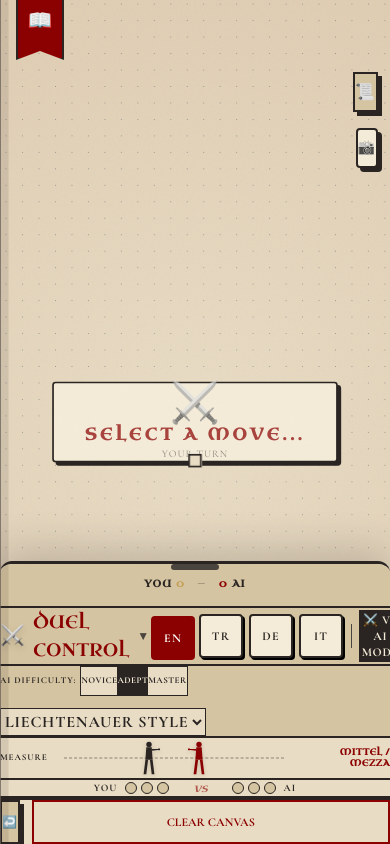
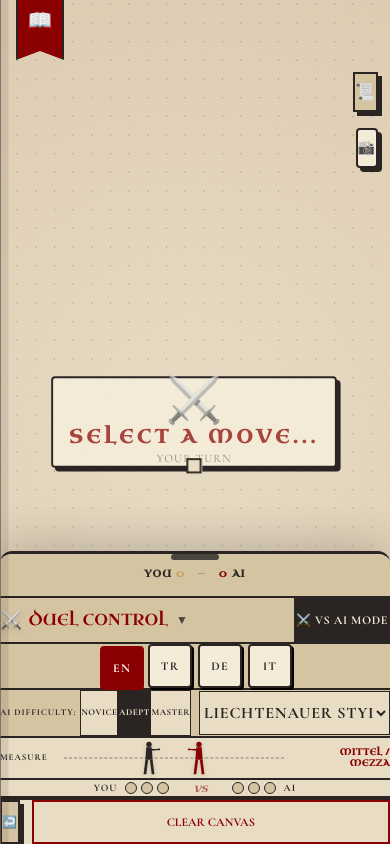
Before and after one commit to ozelgoze/hema-react, a React (Vite) app: page / in a window 390 px wide. Built offline with nearby package versions, Linux system fonts and the light colour scheme.

Commit message:
feat: implement multi-language support and core HEMA tactical wizard components

```diff
--- a/src/components/ComboWizard.jsx
+++ b/src/components/ComboWizard.jsx
@@ -1,6 +1,6 @@
 import { useState, useCallback, useMemo, useEffect } from 'react';
 import { useTranslation } from '../i18n/LanguageContext';
-import { getMovesByPhase, getMoveById, hemaMoves, deriveMeasure, measureFit, MEASURE } from '../data/hemaMoves';
+import { getMovesByPhase, getMoveById, hemaMoves, deriveMeasure, measureFit, MEASURE, evaluateFinisher } from '../data/hemaMoves';
 import LanguageSelector from './LanguageSelector';
 import MoveSelectorModal from './MoveSelectorModal';
 import MeasureGauge from './MeasureGauge';
@@ -448,20 +448,35 @@ export default function ComboWizard({ currentStep, nodes, onAddNode, onUndo, onC
 
   const handleMoveSelect = useCallback((move) => {
     if (!move) return;
-    const nodeRole = move.type === 'finisher' ? 'scoring-point' : 'user-action';
+
+    const aiTags = oppReactionData?.tags || [];
+    const userTags = move.tags || [];
+
+    // HEMA finisher prerequisites — fail = whiff, blade hangs in air, exchange continues.
+    // The opponent still gets to react normally; they do not automatically score.
+    const finisherFailure = move.type === 'finisher'
+      ? evaluateFinisher(move, { tier: currentMeasure, prevOppTags: aiTags, userPrevOwnTags })
+      : null;
+
+    const isWhiff = !!finisherFailure;
+    const nodeRole = (move.type === 'finisher' && !isWhiff)
+      ? 'scoring-point'
+      : 'user-action';
 
     onAddNode({
       moveId: move.id,
       nameKey: move.nameKey,
       nodeRole,
-      phase: move.type === 'finisher' ? 'finisher' : 'user-action',
-      tags: move.tags,
+      phase: isWhiff ? 'user-action' : (move.type === 'finisher' ? 'finisher' : 'user-action'),
+      // On whiff, strip Kill so downstream doctrine/measure scoring treats it as an overcommitted strike.
+      tags: isWhiff ? (move.tags || []).filter((t) => t !== 'Kill') : move.tags,
+      finisherFailure: finisherFailure || undefined,
     }, true);
 
-    const aiTags = oppReactionData?.tags || [];
-    const userTags = move.tags || [];
     const isIntentionalDisengage = userTags.includes('Thrust') && userTags.includes('NoBind');
-    if (isAiMode && isOpponentTurn) {
+    if (finisherFailure) {
+       setLiveFeedback({ type: 'bad', text: t(finisherFailure), master: 'Principle' });
+    } else if (isAiMode && isOpponentTurn) {
         if (userTags.includes('Weak') && aiTags.includes('Strong') && aiTags.includes('Bind') && !isIntentionalDisengage) {
            setLiveFeedback({ type: 'bad', text: t('feedback_weak_vs_strong'), master: 'Principle' });
         } else if (aiTags.includes('Bind') && userTags.includes('NoBind') && !isIntentionalDisengage) {
@@ -476,7 +491,7 @@ export default function ComboWizard({ currentStep, nodes, onAddNode, onUndo, onC
     } else {
        setLiveFeedback({ type: 'neutral', text: t('feedback_neutral').replace('{moveName}', t(move.nameKey)), master: 'Combat Flow' });
     }
-  }, [nodes.length, onAddNode, isAiMode, isOpponentTurn, oppReactionData, isMistake, t]);
+  }, [onAddNode, isAiMode, isOpponentTurn, oppReactionData, isMistake, t, currentMeasure, userPrevOwnTags]);
 
   const matchWon = userScore >= maxScore;
   const matchLost = aiScore >= maxScore;
@@ -511,27 +526,30 @@ export default function ComboWizard({ currentStep, nodes, onAddNode, onUndo, onC
 
         {/* Header */}
         <div
-          className="px-5 py-3 border-b-[2px] border-[var(--color-ink-black)] bg-[var(--color-parchment-dark)] flex justify-between items-center cursor-pointer md:cursor-default"
+          className="px-4 md:px-5 py-2 md:py-3 border-b-[2px] border-[var(--color-ink-black)] bg-[var(--color-parchment-dark)] flex justify-between items-center gap-2 cursor-pointer md:cursor-default"
           onClick={() => {
             if (window.innerWidth < 768) {
               setIsExpanded(!isExpanded);
             }
           }}
         >
-          <div className="flex items-center gap-2">
-             <h2 className="text-lg font-display text-[var(--color-ink-red)] flex items-center gap-2">
-               <span className="text-xl filter grayscale drop-shadow-md">⚔️</span>
-               {t('duel_control')}
+          <div className="flex items-center gap-2 min-w-0">
+             <h2 className="text-base md:text-lg font-display text-[var(--color-ink-red)] flex items-center gap-1.5 md:gap-2 truncate">
+               <span className="text-lg md:text-xl filter grayscale drop-shadow-md shrink-0">⚔️</span>
+               <span className="truncate">{t('duel_control')}</span>
              </h2>
-             <span className="md:hidden text-[var(--color-ink-faded)] text-xs ml-1 flex">
+             <span className="md:hidden text-[var(--color-ink-faded)] text-xs flex shrink-0">
                 {isExpanded ? '▼' : '▲'}
              </span>
           </div>
-          <div className="flex items-center gap-2">
-            <LanguageSelector />
-            <div className="w-px h-6 bg-[var(--color-ink-faded)] mx-1"></div>
+          <div className="flex items-center gap-2 shrink-0">
+            {/* LanguageSelector — desktop only in header; mobile gets its own row below */}
+            <div className="hidden md:flex items-center gap-2">
+              <LanguageSelector />
+              <div className="w-px h-6 bg-[var(--color-ink-faded)] mx-1"></div>
+            </div>
             <button
-              onClick={() => setIsAiMode(!isAiMode)}
+              onClick={(e) => { e.stopPropagation(); setIsAiMode(!isAiMode); }}
               aria-pressed={isAiMode}
               className={`px-3 min-h-[44px] md:min-h-0 md:py-1 text-xs rounded-none border-[2px] font-bold uppercase tracking-wider transition-all duration-300 ${
                 isAiMode
@@ -544,21 +562,27 @@ export default function ComboWizard({ currentStep, nodes, onAddNode, onUndo, onC
           </div>
         </div>
 
+        {/* Mobile LanguageSelector row — hidden on desktop */}
+        <div className="md:hidden px-4 py-2 bg-[var(--color-parchment-dark)] border-b-[2px] border-[var(--color-ink-black)] flex justify-center" onClick={(e) => e.stopPropagation()}>
+          <LanguageSelector />
+        </div>
+
         {/* AI Settings Row (only when AI mode active) */}
         {isAiMode && (
-          <div className="px-5 py-2 flex items-center gap-3 bg-[var(--color-parchment-dark)] border-b-[2px] border-[var(--color-ink-black)] flex-wrap">
+          <div className="px-4 md:px-5 py-2 flex items-center gap-2 md:gap-3 bg-[var(--color-parchment-dark)] border-b-[2px] border-[var(--color-ink-black)] flex-wrap">
             {/* Difficulty */}
-            <div className="flex items-center gap-1">
-              <span className="text-[9px] uppercase font-bold text-[var(--color-ink-black)] tracking-widest">{t('ai_difficulty')}:</span>
-              <div className="flex bg-[var(--color-parchment)] border border-[var(--color-ink-black)]">
+            <div className="flex items-center gap-1 flex-1 md:flex-none min-w-0">
+              <span className="text-[9px] uppercase font-bold text-[var(--color-ink-black)] tracking-widest shrink-0">{t('ai_difficulty')}:</span>
+              <div className="flex bg-[var(--color-parchment)] border border-[var(--color-ink-black)] flex-1 md:flex-none">
                 {['novice', 'adept', 'master'].map((diff) => (
                   <button
                     key={diff}
                     onClick={() => setAiDifficulty(diff)}
-                    className={`px-2 py-1 text-[9px] font-bold uppercase tracking-wider transition-all min-h-[28px] ${
+                    aria-pressed={aiDifficulty === diff}
+                    className={`flex-1 md:flex-none px-2 py-1 text-[9px] font-bold uppercase tracking-wider transition-all min-h-[44px] md:min-h-[28px] ${
                       aiDifficulty === diff
                         ? 'bg-[var(--color-ink-black)] text-[var(--color-parchment-light)]'
-                        : 'text-[var(--color-ink-black)] hover:bg-[var(--color-parchment-dark)]'
+                        : 'text-[var(--color-ink-black)] hover:bg-[var(--color-parchment-dark)] active:bg-[var(--color-parchment-dark)]'
                     }`}
                   >
                     {t(`ai_${diff}`)}
@@ -567,11 +591,12 @@ export default function ComboWizard({ currentStep, nodes, onAddNode, onUndo, onC
               </div>
             </div>
             {/* Personality */}
-            <div className="flex items-center gap-1">
+            <div className="flex items-center gap-1 flex-1 md:flex-none min-w-0">
               <select
                 value={aiPersonality}
                 onChange={(e) => setAiPersonality(e.target.value)}
-                className="bg-[var(--color-parchment)] border border-[var(--color-ink-black)] text-[9px] font-bold uppercase tracking-wider px-2 py-1 text-[var(--color-ink-black)] focus:outline-none focus:border-[var(--color-ink-red)] min-h-[28px] cursor-pointer"
+                aria-label={t('ai_personality') || 'AI Personality'}
+                className="w-full md:w-auto bg-[var(--color-parchment)] border border-[var(--color-ink-black)] text-[9px] font-bold uppercase tracking-wider px-2 py-1 text-[var(--color-ink-black)] focus:outline-none focus:border-[var(--color-ink-red)] min-h-[44px] md:min-h-[28px] cursor-pointer"
               >
                 {Object.keys(AI_PROFILES).map((key) => (
                   <option key={key} value={key}>{t(AI_PROFILES[key].nameKey)}</option>
--- a/src/components/MoveSelectorModal.jsx
+++ b/src/components/MoveSelectorModal.jsx
@@ -47,7 +47,7 @@ export default function MoveSelectorModal({ isOpen, onClose, onSelectMove, recom
 
   return (
     <div className="fixed inset-0 z-[99999] bg-[var(--color-ink-black)]/90 backdrop-blur-sm flex justify-center items-end md:items-center overflow-hidden animate-fade-in touch-none">
-      <div className="w-full h-[90vh] md:h-[80vh] md:w-[600px] bg-[var(--color-parchment)] md:border-[4px] border-t-[4px] border-[var(--color-ink-black)] shadow-[0_0_50px_rgba(42,37,34,0.5)] md:shadow-[10px_10px_0_0_var(--color-ink-black)] flex flex-col animate-slide-up md:animate-scale-in relative">
+      <div className="w-full h-[90vh] h-[90dvh] md:h-[80vh] md:w-[600px] bg-[var(--color-parchment)] md:border-[4px] border-t-[4px] border-[var(--color-ink-black)] shadow-[0_0_50px_rgba(42,37,34,0.5)] md:shadow-[10px_10px_0_0_var(--color-ink-black)] flex flex-col animate-slide-up md:animate-scale-in relative">
 
         {/* Header */}
         <div className="flex justify-between items-center p-4 border-b-[2px] border-[var(--color-ink-black)] bg-[var(--color-parchment-dark)]">
@@ -55,7 +55,7 @@ export default function MoveSelectorModal({ isOpen, onClose, onSelectMove, recom
             <h2 className="text-xl font-display font-bold text-[var(--color-ink-red)] uppercase tracking-widest leading-none block">{t('you')}</h2>
             <span className="text-xs font-bold text-[var(--color-ink-faded)] uppercase tracking-[0.2em]">{t('wizard_select')}</span>
           </div>
-          <button onClick={onClose} className="w-10 h-10 flex items-center justify-center border-2 border-[var(--color-ink-black)] bg-[var(--color-parchment-light)] hover:bg-[var(--color-ink-red)] hover:text-white transition-colors shadow-[2px_2px_0_0_var(--color-ink-black)] active:translate-y-[2px] active:translate-x-[2px] active:shadow-none font-bold text-xl">
+          <button onClick={onClose} aria-label={t('close') || 'Close'} className="w-11 h-11 flex items-center justify-center border-2 border-[var(--color-ink-black)] bg-[var(--color-parchment-light)] hover:bg-[var(--color-ink-red)] hover:text-white transition-colors shadow-[2px_2px_0_0_var(--color-ink-black)] active:translate-y-[2px] active:translate-x-[2px] active:shadow-none font-bold text-xl">
             ✕
           </button>
         </div>
@@ -82,7 +82,7 @@ export default function MoveSelectorModal({ isOpen, onClose, onSelectMove, recom
             <span className="absolute left-3 top-1/2 -translate-y-1/2 text-[var(--color-ink-black)] opacity-50 text-lg">🔍</span>
             <input
               type="text"
-              autoFocus
+              autoFocus={typeof window !== 'undefined' && window.innerWidth >= 768}
               placeholder={t('wizard_select') + "..."}
               value={searchTerm}
               onChange={(e) => setSearchTerm(e.target.value)}
--- a/src/components/nodes/ActionNode.jsx
+++ b/src/components/nodes/ActionNode.jsx
@@ -55,7 +55,7 @@ function ActionNode({ data }) {
     <div
       className={`
         action-node-wrap
-        relative min-w-[300px] w-[340px]
+        relative min-w-[280px] w-[300px] md:min-w-[300px] md:w-[340px]
         ${data.isSelector ? 'glass-panel border-dashed border-[4px] border-[var(--color-ink-red)] hover:bg-[var(--color-ink-red)]/10 cursor-pointer flex flex-col items-center justify-center p-8' : config.class}
         ${!data.isSelector && 'panel-interactive'}
         transition-all duration-300
--- a/src/data/hemaMoves.js
+++ b/src/data/hemaMoves.js
@@ -283,6 +283,55 @@ export const measureFit = (move, tier) => {
 };
 
 // ═══════════════════════════════════════════════════════════
+// Finisher prerequisites (HEMA doctrine).
+// Returns null when the finisher is valid; otherwise a failure reason key:
+//   'fin_fail_measure_nahe' — move needs mittel, opponent too close, blade tangles
+//   'fin_fail_measure_weit' — move needs mittel, opponent too far, point/edge falls short
+//   'fin_fail_need_nahe'    — close-work finisher attempted from mittel/weit
+//   'fin_fail_no_bind'      — Schnitt / Durchstich without an established bind
+//   'fin_fail_no_grapple'   — Takedown without first grappling
+//   'fin_fail_controlled_bind' — thrust into opponent's dominant forte without winding first
+// Caller maps each reason to i18n feedback text.
+// ═══════════════════════════════════════════════════════════
+export const evaluateFinisher = (move, { tier, prevOppTags = [], userPrevOwnTags = [] } = {}) => {
+  if (!move || move.type !== 'finisher') return null;
+
+  const prevWasWindOrDisengage =
+    userPrevOwnTags.includes('Wind') ||
+    (userPrevOwnTags.includes('NoBind') && userPrevOwnTags.includes('Thrust'));
+  const prevWasGrapple = userPrevOwnTags.includes('Grapple');
+  const bindEstablished = prevOppTags.includes('Bind') || userPrevOwnTags.includes('Bind');
+
+  switch (move.id) {
+    case 'fin-thrust':
+      if (tier === MEASURE.NAHE) return 'fin_fail_measure_nahe';
+      if (tier === MEASURE.WEIT) return 'fin_fail_measure_weit';
+      if (prevOppTags.includes('Strong') && prevOppTags.includes('Bind') && !prevWasWindOrDisengage) {
+        return 'fin_fail_controlled_bind';
+      }
+      return null;
+
+    case 'fin-cut':
+      if (tier === MEASURE.NAHE) return 'fin_fail_measure_nahe';
+      if (tier === MEASURE.WEIT) return 'fin_fail_measure_weit';
+      if (!bindEstablished && !prevOppTags.includes('Retreat')) return 'fin_fail_no_bind';
+      return null;
+
+    case 'fin-pommel':
+      if (tier !== MEASURE.NAHE) return 'fin_fail_need_nahe';
+      return null;
+
+    case 'fin-takedown':
+      if (tier !== MEASURE.NAHE) return 'fin_fail_need_nahe';
+      if (!prevWasGrapple) return 'fin_fail_no_grapple';
+      return null;
+
+    default:
+      return null;
+  }
+};
+
+// ═══════════════════════════════════════════════════════════
 // Manuscript Source Notes — primary treatise per move
 // ═══════════════════════════════════════════════════════════
 export const manuscriptNotes = {
--- a/src/i18n/de.js
+++ b/src/i18n/de.js
@@ -73,6 +73,12 @@ export default {
   feedback_chased_blind: 'Blinde Verfolgung eines zurückweichenden Gegners. Ein voller Schnitt ohne Kreuzung setzt Ihre Mitte frei — ein Gegenstich kann Sie mitten im Schritt erledigen.',
   feedback_high_strong_trap: 'Gegen eine hohe starke Parade (Kron / erhobenes Forte) verfangen sich absteigende Schnitte am Forte und der Unterkörper bleibt offen. Um die Bindung herum, nicht hindurch.',
   feedback_grapple_too_far: 'Ringen ohne vorherige Bindungssicherung. Auf weiter Mess ist ihre Spitze noch frei — Sie laufen in den Stoß.',
+  fin_fail_measure_nahe: 'Zu nah für vollen Hieb oder Stoß — die Arme hatten keinen Raum. Der Schlag sitzt nicht sauber; die Position ist hin und der Gegner hat das Tempo.',
+  fin_fail_measure_weit: 'Ausser Mensur. Die Spitze kam nicht an, deine Linie liegt gestreckt; die Initiative gehört jetzt dem Gegner.',
+  fin_fail_need_nahe: 'Mordschlag und Ringen-Finisher funktionieren nur in naher Mensur. Von hier aus geht der Versuch ins Leere — erst Distanz schließen.',
+  fin_fail_no_bind: 'Der Schnitt braucht die Bindung. Ohne Klingenkontakt gibt es nichts zum Abgleiten; die Schneide fährt durch leere Luft.',
+  fin_fail_no_grapple: 'Ein Zu-Boden-Ringen verlangt erst den Griff. Ohne diesen Griff stirbt der Versuch und der Gegner bewegt sich frei.',
+  fin_fail_controlled_bind: 'Stoss direkt in die Stärke einer dominanten Bindung — die Klinge wird abgewiesen. Erst winden oder abnehmen, bevor die Spitze geht.',
   commentary_generic: 'Die Aktion war strukturell unvereinbar mit der aktuellen Bindungs-/Mess-Lage.',
   duel_suggestion: 'Vorschlag: Gegen einen Gegner, der {oppMove} ausführt, sollten Sie mit ⭐ {recMove} antworten.',
   node_opponent_point: '💀 GEGNER HAT GEPUNKTET',
@@ -237,6 +243,8 @@ export default {
 
   // ── AI Difficulty & Personality ──
   ai_difficulty: 'KI-Schwierigkeit',
+  ai_personality: 'KI-Persönlichkeit',
+  close: 'Schließen',
   ai_novice: 'Neuling',
   ai_adept: 'Adept',
   ai_master: 'Meister',
--- a/src/i18n/en.js
+++ b/src/i18n/en.js
@@ -72,6 +72,12 @@ export default {
   feedback_chased_blind: 'Blind pursuit of a retreating opponent. A committed cut into an uncrossed line exposes your center — a counter-thrust can end you mid-stride.',
   feedback_high_strong_trap: 'Against a strong high parry (Kron / forte raised), descending cuts lock onto the forte and leave the entire lower body exposed. Go around the bind, not through it.',
   feedback_grapple_too_far: 'Grappling without first securing the bind. At long measure their point is still free — you walked into a thrust.',
+  fin_fail_measure_nahe: 'Too close for a full cut or thrust — your arms had no room. The blow never lands cleanly; you are now out of position and the opponent gets the tempo.',
+  fin_fail_measure_weit: 'Out of distance. The point fell short and your line is extended; the opponent now has the initiative.',
+  fin_fail_need_nahe: 'Pommel-strike and grappling finishers only work at close measure. From here the attempt is wasted — regain distance.',
+  fin_fail_no_bind: 'Schnitt requires the bind. Without edge contact there is nothing to slide down; the edge passes through empty air.',
+  fin_fail_no_grapple: 'A takedown demands you seize the opponent first. Without that grip the attempt dies and the opponent can move freely.',
+  fin_fail_controlled_bind: 'Thrusting straight into the forte of a dominant bind — the blade is deflected. You must wind or disengage before committing the point.',
   commentary_generic: 'The move was structurally incompatible with the current bind/distance situation.',
   duel_suggestion: 'Suggestion: Against an opponent who does {oppMove}, you should respond with ⭐ {recMove}.',
   node_opponent_point: '💀 OPPONENT SCORED',
@@ -236,6 +242,8 @@ export default {
 
   // ── AI Difficulty & Personality ──
   ai_difficulty: 'AI Difficulty',
+  ai_personality: 'AI Personality',
+  close: 'Close',
   ai_novice: 'Novice',
   ai_adept: 'Adept',
   ai_master: 'Master',
--- a/src/i18n/it.js
+++ b/src/i18n/it.js
@@ -73,6 +73,12 @@ export default {
   feedback_chased_blind: 'Inseguimento cieco di un avversario in ritirata. Un taglio impegnato in una linea non incrociata espone il vostro centro — una contro-stoccata può finirvi a metà passo.',
   feedback_high_strong_trap: 'Contro una parata alta forte (Kron / forte sollevato), i tagli discendenti si bloccano sul forte e lasciano tutto il basso corpo scoperto. Girare intorno alla legatura, non attraverso.',
   feedback_grapple_too_far: 'Lottare senza prima assicurare la legatura. A lunga misura la loro punta è ancora libera — siete camminati in una stoccata.',
+  fin_fail_measure_nahe: 'Troppo vicino per un taglio o stoccata pieni — le braccia senza spazio. Il colpo non arriva pulito; la posizione è rotta e il tempo passa all\'avversario.',
+  fin_fail_measure_weit: 'Fuori misura. La punta è caduta corta e la tua linea è estesa; l\'iniziativa ora è dell\'avversario.',
+  fin_fail_need_nahe: 'I finish di pomo e lotta funzionano solo in misura stretta. Da qui il tentativo è sprecato — recupera la distanza.',
+  fin_fail_no_bind: 'Lo Schnitt richiede la legatura. Senza contatto di filo non c\'è nulla su cui scorrere; il filo passa nell\'aria.',
+  fin_fail_no_grapple: 'L\'abbattimento richiede prima la presa. Senza quella presa il tentativo muore e l\'avversario si muove libero.',
+  fin_fail_controlled_bind: 'Stoccata dritta nel forte di una legatura dominante — la lama è deviata. Prima gira o cava, poi impegna la punta.',
   commentary_generic: 'La mossa era strutturalmente incompatibile con la situazione attuale di legatura/misura.',
   duel_suggestion: 'Suggerimento: Contro un avversario che usa {oppMove}, dovresti rispondere con ⭐ {recMove}.',
   node_opponent_point: "💀 PUNTO DELL'AVVERSARIO",
@@ -237,6 +243,8 @@ export default {
 
   // ── AI Difficulty & Personality ──
   ai_difficulty: 'Difficoltà IA',
+  ai_personality: 'Personalità IA',
+  close: 'Chiudi',
   ai_novice: 'Novizio',
   ai_adept: 'Adepto',
   ai_master: 'Maestro',
--- a/src/i18n/tr.js
+++ b/src/i18n/tr.js
@@ -74,6 +74,12 @@ export default {
   feedback_chased_blind: 'Geri çekilen rakibe kör takip. Çaprazlama olmadan merkeze giren kesim, karşı sivri ucu (counter-thrust) davet eder — adım atarken onun ucuna oturursun.',
   feedback_high_strong_trap: 'Yüksek ve sert savunmaya (Kron / yukarı forte) üstten kesim, kılıcının forte\'sine kilitlenir ve alt tarafın tamamen açık kalır. Bindin içinden değil, etrafından dolaş.',
   feedback_grapple_too_far: 'Bind kurulmadan güreşe girdin. Uzun ölçüde rakibin ucu hâlâ serbest — saplamaya yürüdün.',
+  fin_fail_measure_nahe: 'Tam kesiş/saplama için fazla yakınsın — kolların açılmadı. Darbe oturmadı, pozisyonun bozuldu, tempo rakibe geçti.',
+  fin_fail_measure_weit: 'Mesafe tutmadı. Uç ulaşmadı, hattın uzatılmış kaldı; insiyatif şimdi rakipte.',
+  fin_fail_need_nahe: 'Kabza vuruşu ve güreş bitiricileri sadece yakın mesafede iş görür. Buradan boşa sallıyorsun — önce mesafeyi kapatman lazım.',
+  fin_fail_no_bind: 'Schnitt bind ister. Kenar teması olmadan kayacak bir şey yok — kılıç boşa geçti.',
+  fin_fail_no_grapple: 'Yere indirmek için önce rakibi kavramalısın. Tutuş olmadan hamle ölüyor, rakip serbestçe hareket ediyor.',
+  fin_fail_controlled_bind: 'Hâkim bindin forte\'sine direkt saplama — kılıç yana itildi. Ucu zorlamadan önce winden veya disengage yapmalısın.',
   commentary_generic: 'Seçtiğin hamle mevcut bind/mesafe durumuyla yapısal olarak bağdaşmıyor.',
   duel_suggestion: 'Öneri: {oppMove} yapan bir rakibe karşı ⭐ {recMove} ile cevap vermelisin.',
 
@@ -243,6 +249,8 @@ export default {
 
   // ── AI Difficulty & Personality ──
   ai_difficulty: 'AI Zorluk',
+  ai_personality: 'AI Karakteri',
+  close: 'Kapat',
   ai_novice: 'Çırak',
   ai_adept: 'Kalfa',
   ai_master: 'Usta',
```
